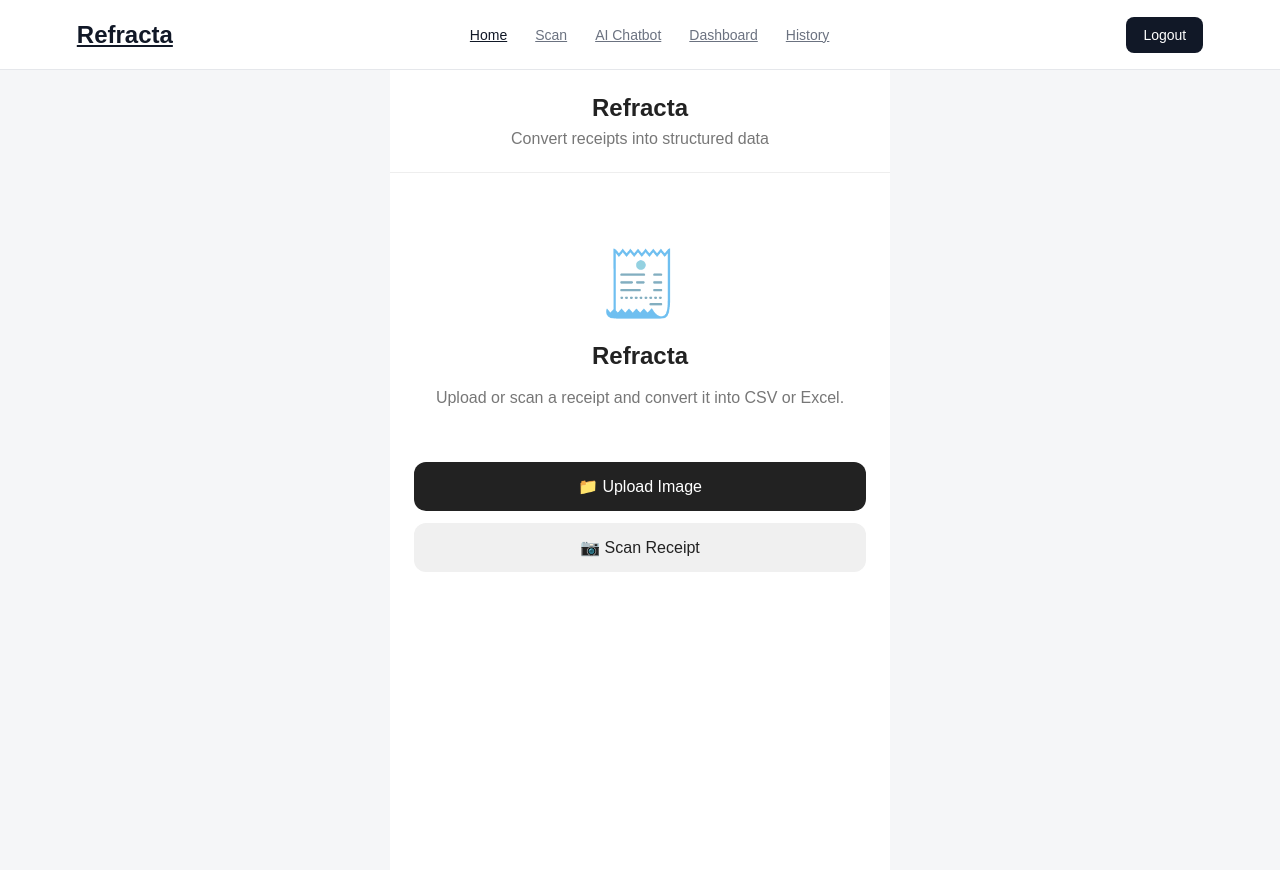
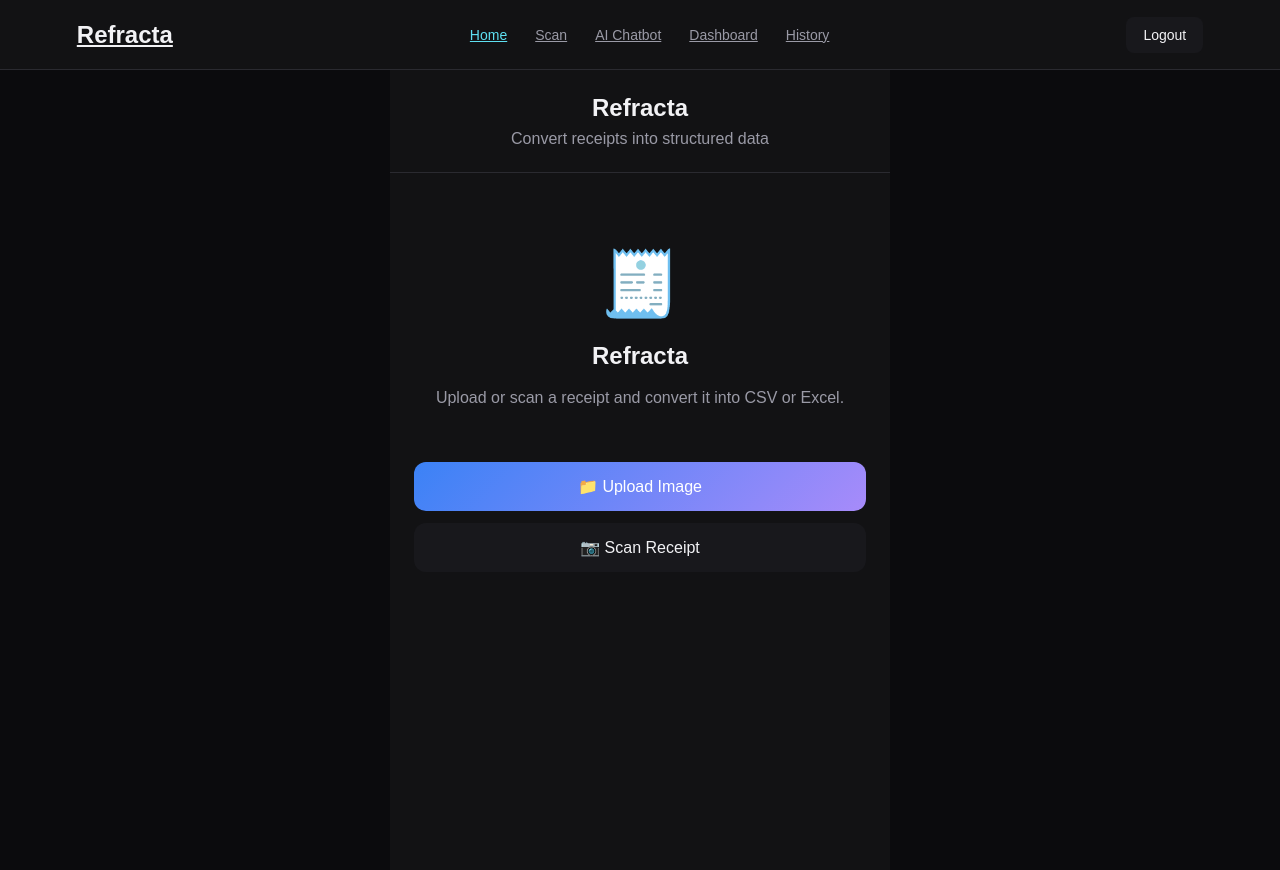
Before and after one commit to GeneJustin/Refracta, a Flask app: page /scan in a window 1280 px wide. Run offline with Flask 3, Linux system fonts and the light colour scheme; the visitor is signed in with stand-in values (Sample User, id 1).

Commit message:
Update style.css

```diff
--- a/static/style.css
+++ b/static/style.css
@@ -5,14 +5,14 @@
 body {
     margin: 0;
     font-family: Arial, sans-serif;
-    background: #f5f6f8;
-    color: #222;
+    background: #0b0b0d;
+    color: #f2f2f5;
 }
 
 .navbar {
     height: 70px;
-    background: white;
-    border-bottom: 1px solid #e5e7eb;
+    background: #121214;
+    border-bottom: 1px solid #2a2a30;
     display: flex;
     align-items: center;
     justify-content: space-between;
@@ -25,7 +25,7 @@ body {
 .logo {
     font-size: 24px;
     font-weight: 700;
-    color: #111827;
+    color: #f2f2f5;
 }
 
 .nav-links {
@@ -36,19 +36,19 @@ body {
 
 .nav-links a {
     font-size: 14px;
-    color: #6b7280;
+    color: #9a9aa6;
     transition: 0.2s;
 }
 
 .nav-links a:hover,
 .nav-links a.active {
-    color: #111827;
+    color: #5ee0f2;
 }
 
 .logout-btn {
     border: none;
-    background: #111827;
-    color: white;
+    background: #18181c;
+    color: #f2f2f5;
     padding: 10px 17px;
     border-radius: 8px;
     cursor: pointer;
@@ -65,23 +65,24 @@ body {
     max-width: 500px;
     min-height: 100vh;
     margin: auto;
-    background: white;
+    background: #121214;
 }
 
 header {
     padding: 24px;
     text-align: center;
-    border-bottom: 1px solid #eee;
+    border-bottom: 1px solid #2a2a30;
 }
 
 header h1 {
     margin: 0;
     font-size: 24px;
+    color: #f2f2f5;
 }
 
 header p {
     margin: 8px 0 0;
-    color: #777;
+    color: #9a9aa6;
 }
 
 .section {
@@ -103,10 +104,11 @@ header p {
 
 .hero h2 {
     margin-bottom: 8px;
+    color: #f2f2f5;
 }
 
 .hero p {
-    color: #777;
+    color: #9a9aa6;
     line-height: 1.5;
 }
 
@@ -129,18 +131,18 @@ button {
 }
 
 .main-button {
-    background: #222;
-    color: white;
+    background: linear-gradient(135deg, #3b82f6, #a78bfa);
+    color: #ffffff;
 }
 
 .secondary {
-    background: #f0f0f0;
-    color: #222;
+    background: #18181c;
+    color: #f2f2f5;
 }
 
 .secondary-button {
-    background: #eee;
-    color: #222;
+    background: #18181c;
+    color: #f2f2f5;
 }
 
 .top-bar {
```
Also changed, not shown: other parts of static/style.css (+14 -10 lines).
